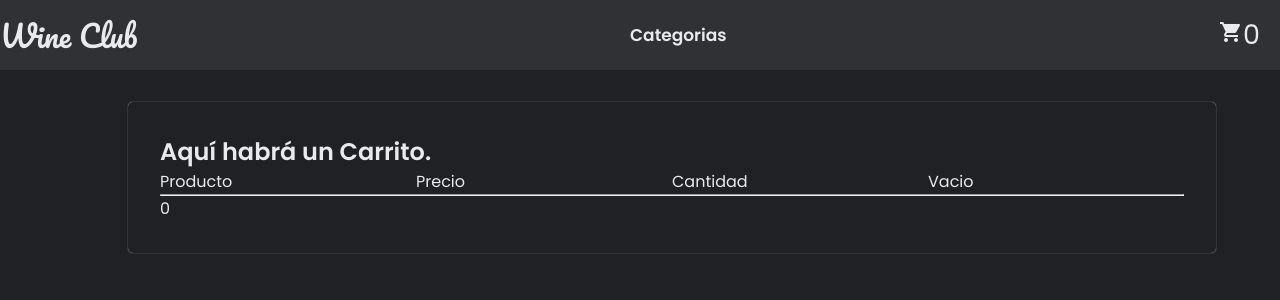
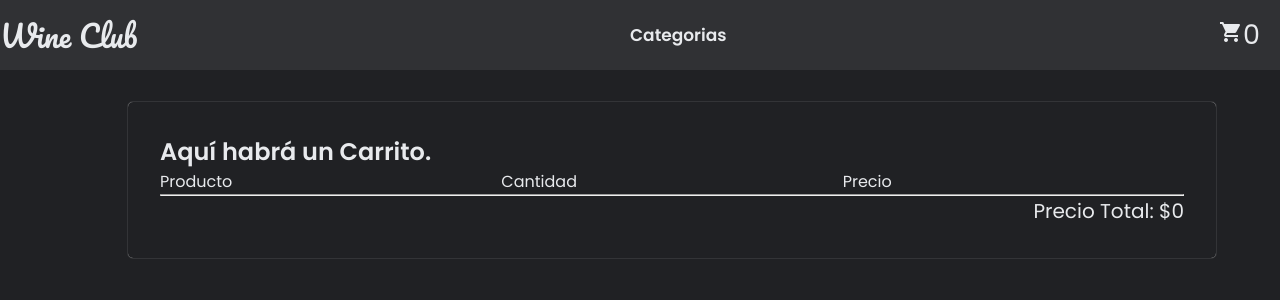
Before and after one commit to santiagobenfatto/wine-club, a React (Create React App) app: page /cart in a window 1280 px wide. Shown: the top 300 px of the page. Built offline with nearby package versions, Linux system fonts and the light colour scheme.

Commit message:
Solucionado carrito

```diff
--- a/src/componentes/Cart.js
+++ b/src/componentes/Cart.js
@@ -12,23 +12,21 @@ const Cart = () => {
             <h2>Aquí habrá un Carrito.</h2>
             <div className='tabla-carrito'>
             <p>Producto</p>
+            <p>Cantidad</p>
             <p>Precio</p>
-            <p>Cantidad</p>
-            <p>Vacio</p>
             </div>
             {
              cart.map((prod)=>{
                 return (
                     <div className='tabla-carrito' key={prod.id}>
                      <p>{prod.title}</p>
+                     <p>{prod.cantidad}</p>
                      <p>{prod.price}</p>
-                     <p>{prod.cantidad}</p>
-                     <p>REMOVE</p>
                     </div>
                 )})
             }
             <hr />
-            <p>{Total}</p>
+            <p className='total-carrito'>Precio Total: ${Total}</p>
         </div>
         );
 }
--- a/src/componentes/ContextProvider.js
+++ b/src/componentes/ContextProvider.js
@@ -19,8 +19,8 @@ const ContextProvider = ({children}) => {
                 ...carrito,
                 { ...producto, cantidad }
             ])
-            setPrecioTotal(precioTotal + producto.price * unidades)
             setUnidades(unidades + cantidad)
+            setPrecioTotal(precioTotal + producto.price * cantidad)
         }
 
         const vaciarCarrito = () => {
--- a/src/componentes/ItemDetail.js
+++ b/src/componentes/ItemDetail.js
@@ -8,9 +8,11 @@ const ItemDetail = ({producto}) => {
 
     const {addToCart} = useCarrito()
     const [cantidad, setCantidad] = useState(1)
+    const [validado, setValidado] = useState(false)
 
     const agregarCantidad = (cantidad) =>{
         setCantidad(cantidad)
+        setValidado(true)
     }
 
     const agregarAlCarrito = () =>{
@@ -25,7 +27,7 @@ const ItemDetail = ({producto}) => {
             <h2 className='detail-title'>{producto.title} - ${producto.price}</h2>
             <p>{producto.detail}</p>
             <ItemCount agregarCantidad={agregarCantidad} inicio={cantidad}/>
-            <button onClick={agregarAlCarrito}>Agregar al Carrito</button>
+            {validado && <button onClick={agregarAlCarrito}>Agregar al Carrito</button>}
             </div>
         </>
     );
--- a/src/estilos.css
+++ b/src/estilos.css
@@ -77,9 +77,13 @@ main{
 
  .tabla-carrito {
     display: grid;
-    grid-template-columns: repeat(4, 1fr);
-
+    grid-template-columns: repeat(3, 1fr);
  }
+  .total-carrito {
+    display: flex;
+    justify-content: flex-end;
+    font-size: 20px;
+  }
 
 
 
```
